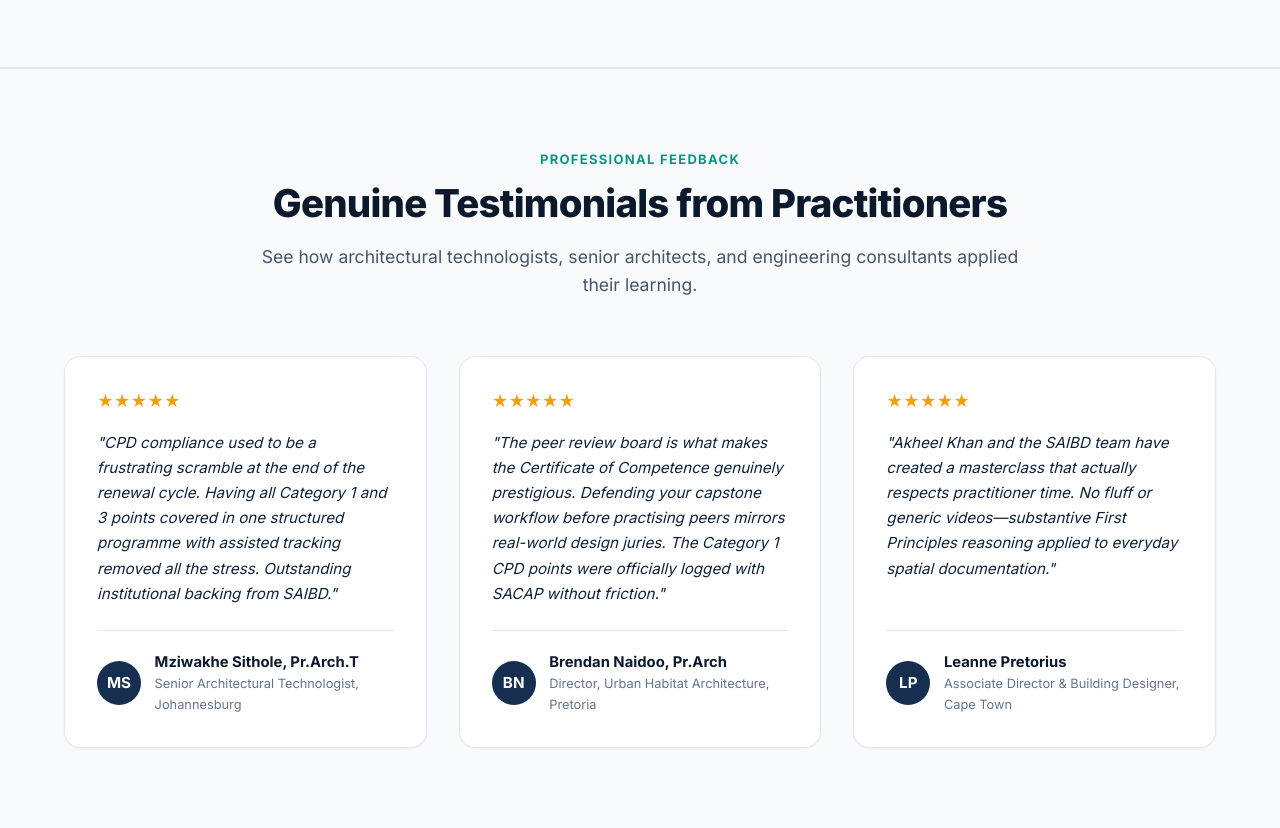
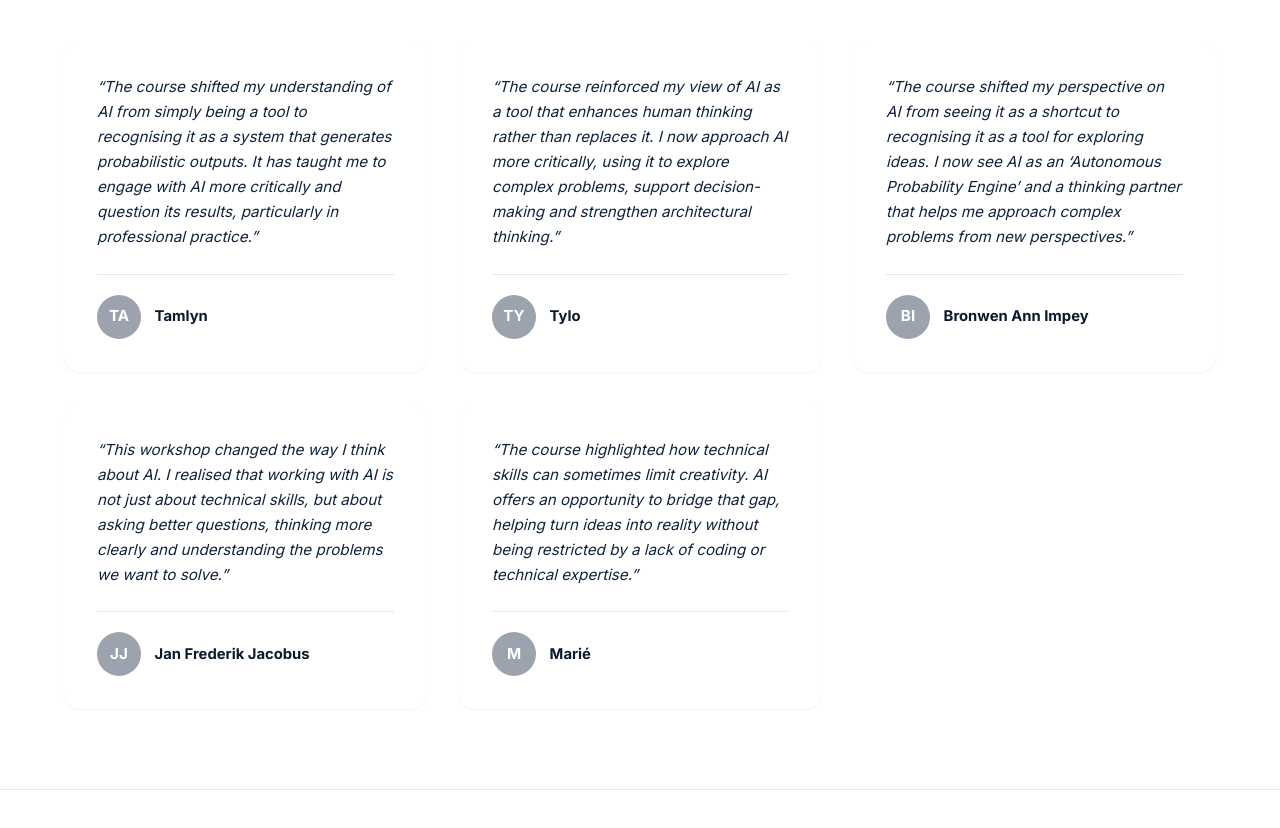
Before and after one commit to khaylenj-art/IBD, a plain HTML site: page index.html in a window 1280 px wide. Shown: the part 744-1572 px from the top of the page. Drawn offline with Linux system fonts and the light colour scheme.

Commit message:
Add files via upload

```diff
--- a/index.html
+++ b/index.html
@@ -9,6 +9,27 @@
   <link rel="preconnect" href="https://fonts.gstatic.com" crossorigin>
   <link href="https://fonts.googleapis.com/css2?family=Inter:wght@400;500;600;700;800&display=swap" rel="stylesheet">
   <link rel="stylesheet" href="css/style.css">
+  <style>
+    /* ---- Brand override: yellow buttons, white theme, grey/white icons ---- */
+    :root{--brand:rgb(255,222,33);--brand-hover:rgb(240,205,0);--teal-50:#fff;--teal-500:#6b7280;--teal-600:#4b5563;--teal-700:#4b5563;}
+    body,.hero-wrapper,.section,.section-alt{background:#fff !important;}
+    .btn-teal,.btn-navy,.btn.btn-teal,.btn.btn-navy{background:var(--brand) !important;border-color:var(--brand) !important;color:#1f2937 !important;transition:transform .2s ease,box-shadow .2s ease,background .2s ease;}
+    .btn-teal:hover,.btn-navy:hover{background:var(--brand-hover) !important;border-color:var(--brand-hover) !important;transform:translateY(-2px);box-shadow:0 6px 16px rgba(255,222,33,.45);}
+    .btn-outline{background:#fff !important;color:#1f2937 !important;border:1.5px solid #d1d5db !important;}
+    .btn-outline:hover{border-color:var(--brand) !important;background:rgba(255,222,33,.15) !important;}
+    .featured-ribbon{background:var(--brand) !important;color:#1f2937 !important;}
+    .feature-icon{color:#9ca3af !important;fill:#9ca3af !important;}
+    .author-avatar{background:#e5e7eb !important;color:#fff !important;background:#9ca3af !important;}
+    .mobile-nav-links a[style]{color:#1f2937 !important;}
+
+    /* ---- Testimonials: hover motion ---- */
+    .testimonial-card{transition:transform .35s cubic-bezier(.2,.8,.2,1),box-shadow .35s ease,border-color .35s ease;border:1px solid transparent;will-change:transform;}
+    .testimonial-card:hover{transform:translateY(-8px) scale(1.02);box-shadow:0 18px 40px rgba(0,0,0,.12);border-color:var(--brand);}
+    .testimonial-card .author-avatar{transition:transform .35s ease,background .35s ease;}
+    .testimonial-card:hover .author-avatar{transform:rotate(-8deg) scale(1.12);background:var(--brand) !important;color:#1f2937 !important;}
+    .testimonials-grid:hover .testimonial-card:not(:hover){opacity:.7;transition:opacity .3s ease;}
+    @media (prefers-reduced-motion:reduce){.testimonial-card,.testimonial-card *,.btn{transition:none !important;transform:none !important;}}
+  </style>
 </head>
 <body>
 
@@ -64,19 +85,15 @@
     <!-- HERO: Centered, No Image, Addressing CPD Nightmare & Wasted Money -->
     <section class="hero-wrapper" id="home">
       <div class="container hero-content-centered">
-        <h1 class="hero-title">
-          We help built environment practitioners solve by using mandatory CPD compliance to future proof your career
-        </h1>
+        <h1 class="hero-title">The Institute of Building Design</h1>
 
-        <p class="hero-desc">
-          We help built environment practitioners solve the CPD nightmare and stop wasting money on superficial courses that don't add genuine career or statutory value. Gain accredited SACAP CPD points, peer-reviewed competencies, and practical industry workflows through institutional education.
-        </p>
+        <p class="hero-desc">We help built environment practitioners solve the CPD nightmare by using mandatory CPD compliance to future proof your career.</p>
 
         <div class="hero-cta-group">
           <a href="#programmes" class="btn btn-navy btn-lg">Explore Programmes</a>
           <button class="btn btn-teal btn-lg" data-checkout-trigger="cpd-companion">Enrol Now</button>
         </div>
-        <p style="margin-top:1rem;font-size:0.95rem;font-weight:600;color:var(--teal-700);">Endorsed by SAIBD</p>
+        <p style="margin-top:1rem;font-size:0.95rem;font-weight:600;color:#555;">Endorsed by SAIBD</p>
 
 
       </div>
@@ -87,57 +104,66 @@
       <div class="container">
         <div class="section-header">
           <span class="section-eyebrow">Professional Feedback</span>
-          <h2 class="section-title">Genuine Testimonials from Practitioners</h2>
-          <p class="section-subtitle">
-            See how architectural technologists, senior architects, and engineering consultants applied their learning.
-          </p>
+          <h2 class="section-title">What Practitioners Say</h2>
         </div>
 
         <div class="testimonials-grid">
           <div class="testimonial-card">
             <div>
-              <div class="rating-stars">★★★★★</div>
-              <p class="testimonial-quote">
-                "CPD compliance used to be a frustrating scramble at the end of the renewal cycle. Having all Category 1 and 3 points covered in one structured programme with assisted tracking removed all the stress. Outstanding institutional backing from SAIBD."
-              </p>
+              <p class="testimonial-quote">“The course shifted my understanding of AI from simply being a tool to recognising it as a system that generates probabilistic outputs. It has taught me to engage with AI more critically and question its results, particularly in professional practice.”</p>
             </div>
             <div class="testimonial-author">
-              <div class="author-avatar">MS</div>
+              <div class="author-avatar">TA</div>
               <div>
-                <span class="author-name">Mziwakhe Sithole, Pr.Arch.T</span>
-                <span class="author-role">Senior Architectural Technologist, Johannesburg</span>
+                <span class="author-name">Tamlyn</span>
               </div>
             </div>
           </div>
 
           <div class="testimonial-card">
             <div>
-              <div class="rating-stars">★★★★★</div>
-              <p class="testimonial-quote">
-                "The peer review board is what makes the Certificate of Competence genuinely prestigious. Defending your capstone workflow before practising peers mirrors real-world design juries. The Category 1 CPD points were officially logged with SACAP without friction."
-              </p>
+              <p class="testimonial-quote">“The course reinforced my view of AI as a tool that enhances human thinking rather than replaces it. I now approach AI more critically, using it to explore complex problems, support decision-making and strengthen architectural thinking.”</p>
             </div>
             <div class="testimonial-author">
-              <div class="author-avatar">BN</div>
+              <div class="author-avatar">TY</div>
               <div>
-                <span class="author-name">Brendan Naidoo, Pr.Arch</span>
-                <span class="author-role">Director, Urban Habitat Architecture, Pretoria</span>
+                <span class="author-name">Tylo</span>
               </div>
             </div>
           </div>
 
           <div class="testimonial-card">
             <div>
-              <div class="rating-stars">★★★★★</div>
-              <p class="testimonial-quote">
-                "Akheel Khan and the SAIBD team have created a masterclass that actually respects practitioner time. No fluff or generic videos—substantive First Principles reasoning applied to everyday spatial documentation."
-              </p>
+              <p class="testimonial-quote">“The course shifted my perspective on AI from seeing it as a shortcut to recognising it as a tool for exploring ideas. I now see AI as an ‘Autonomous Probability Engine’ and a thinking partner that helps me approach complex problems from new perspectives.”</p>
             </div>
             <div class="testimonial-author">
-              <div class="author-avatar">LP</div>
+              <div class="author-avatar">BI</div>
               <div>
-                <span class="author-name">Leanne Pretorius</span>
-                <span class="author-role">Associate Director & Building Designer, Cape Town</span>
+                <span class="author-name">Bronwen Ann Impey</span>
+              </div>
+            </div>
+          </div>
+
+          <div class="testimonial-card">
+            <div>
+              <p class="testimonial-quote">“This workshop changed the way I think about AI. I realised that working with AI is not just about technical skills, but about asking better questions, thinking more clearly and understanding the problems we want to solve.”</p>
+            </div>
+            <div class="testimonial-author">
+              <div class="author-avatar">JJ</div>
+              <div>
+                <span class="author-name">Jan Frederik Jacobus</span>
+              </div>
+            </div>
+          </div>
+
+          <div class="testimonial-card">
+            <div>
+              <p class="testimonial-quote">“The course highlighted how technical skills can sometimes limit creativity. AI offers an opportunity to bridge that gap, helping turn ideas into reality without being restricted by a lack of coding or technical expertise.”</p>
+            </div>
+            <div class="testimonial-author">
+              <div class="author-avatar">M</div>
+              <div>
+                <span class="author-name">Marié</span>
               </div>
             </div>
           </div>
```
